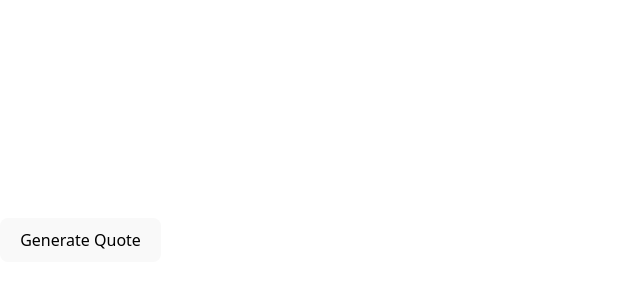
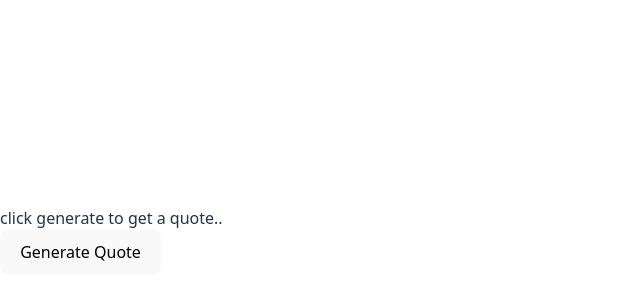
Before and after one commit to Rumeysa-koseoglu/quote-generator, a React (Vite) app: page / in a window 1280 px wide. Shown: the part 160-460 px from the top of the page, without its empty margins (0-640 px from the left). Built offline with nearby package versions, Linux system fonts and the light colour scheme.

Commit message:
feat: add basic quote card structure

```diff
--- a/src/components/Button.jsx
+++ b/src/components/Button.jsx
@@ -1,9 +1,9 @@
 import React from "react";
 
-function Button() {
+function Button({ onClick }) {
   return (
     <div>
-      <button>Generate Quote</button>
+      <button onClick={onClick}>Generate Quote</button>
     </div>
   );
 }
--- a/src/components/QuoteCard.jsx
+++ b/src/components/QuoteCard.jsx
@@ -3,9 +3,16 @@ import React from "react";
 function QuoteCard({ quote, author }) {
   return (
     <div>
-      {/**quote content
-       *
-       */}
+      <div className="card">
+        {quote ? (
+          <>
+            <p>'{quote}'</p>
+            <span>{author}</span>
+          </>
+        ) : (
+          <span>click generate to get a quote..</span>
+        )}
+      </div>
     </div>
   );
 }
```
